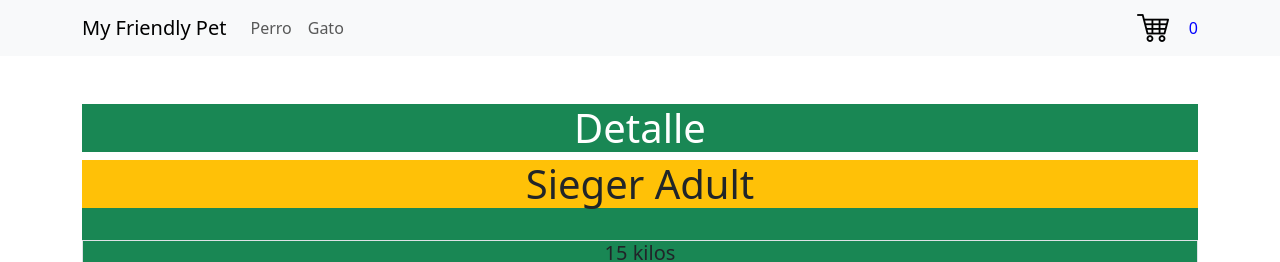
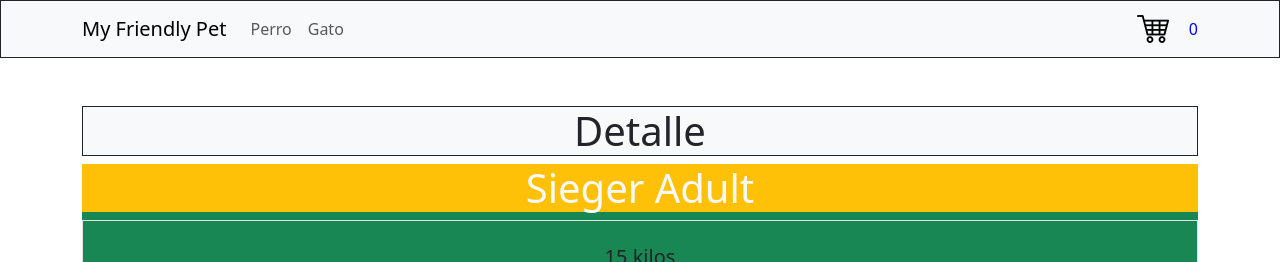
Before and after one commit to NicolasMoh8/React-Mohlinger-Nicolas, a React (Create React App) app: page /item/1 in a window 1280 px wide. Shown: the top 262 px of the page. Built offline with nearby package versions, Linux system fonts and the light colour scheme.

Commit message:
correccion para segunda entrega

```diff
--- a/src/components/ItemDetail.jsx
+++ b/src/components/ItemDetail.jsx
@@ -9,13 +9,15 @@ export const ItemDetail = ({ articulo }) => {
     return (
         <>
             <div className='bg-success text-center text-xl'>
-                <h1 className='bg-warning'>{articulo.nombre}</h1>
-                <br />
+                <h1 className='bg-warning text-light'>{articulo.nombre}</h1>
+
                 <div className='border'>
+                    <br />
                     <h5>{articulo.kilos}</h5>
                     <h5>{articulo.etapa}</h5>
                     <h5>{articulo.tipo}</h5>
                     <h5>${articulo.precio}</h5>
+                    <br />
                 </div>
                 <img className='bg-light' src={articulo.imagen} style={styles.img} alt={articulo.nombre} />
             </div>
--- a/src/components/ItemDetailContainer.jsx
+++ b/src/components/ItemDetailContainer.jsx
@@ -25,7 +25,7 @@ export const ItemDetailContainer = (props) => {
 }, []);
 return (
     <Container >
-        <h1 className='mt-5 bg-success d-flex align-items-center justify-content-center' style={styles.h1}>Detalle</h1>
+        <h1 className='mt-5 bg-light text-dark border border-dark d-flex align-items-center justify-content-center' style={styles.h1}>Detalle</h1>
         {product.length === 0 ? (
             <div>Cargando...</div>
         ) : (
--- a/src/components/NavBar.jsx
+++ b/src/components/NavBar.jsx
@@ -12,7 +12,7 @@ const tipos = data.map(articulo => articulo.tipo)
 const unique = new Set(tipos)
 
 export const NavBar = () => (
-    <Navbar bg="light" variant="light">
+    <Navbar className='border border-dark' bg="light " variant="light">
         <Container>
 
             <Nav>
```
